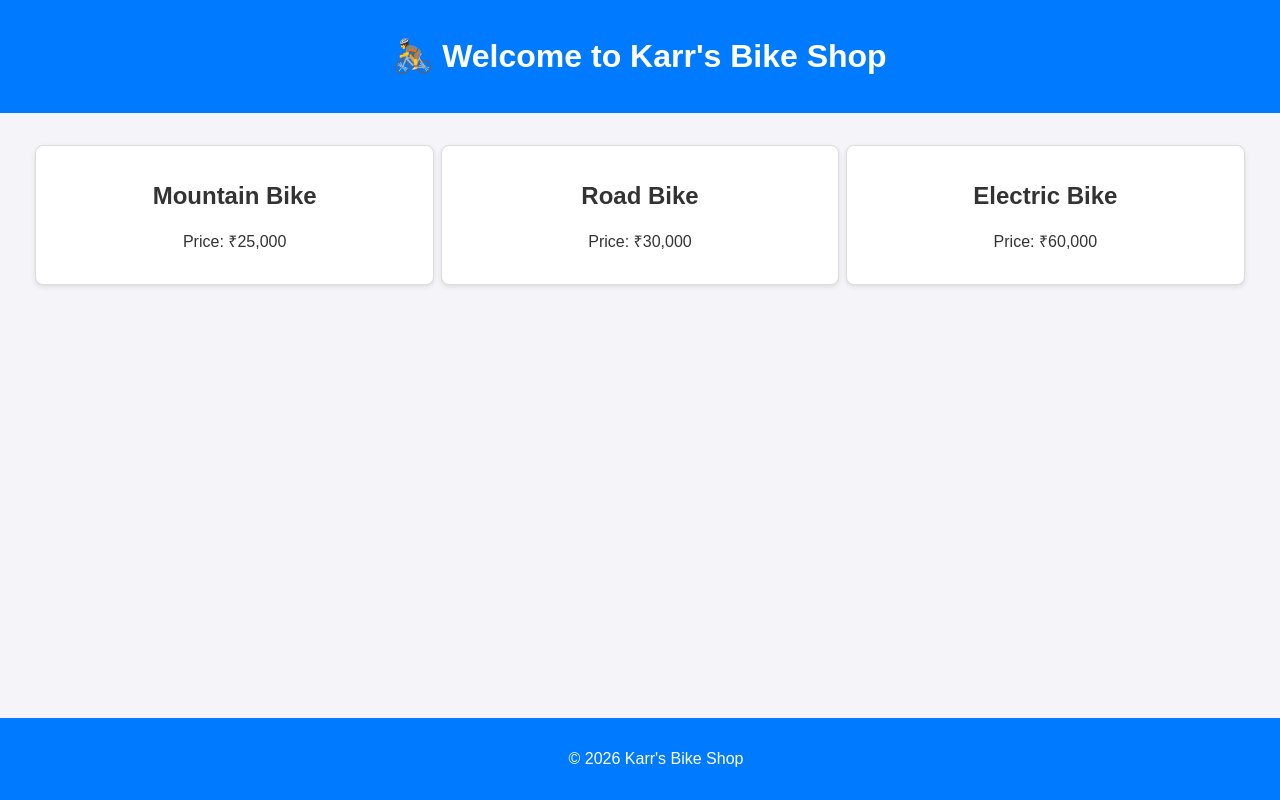
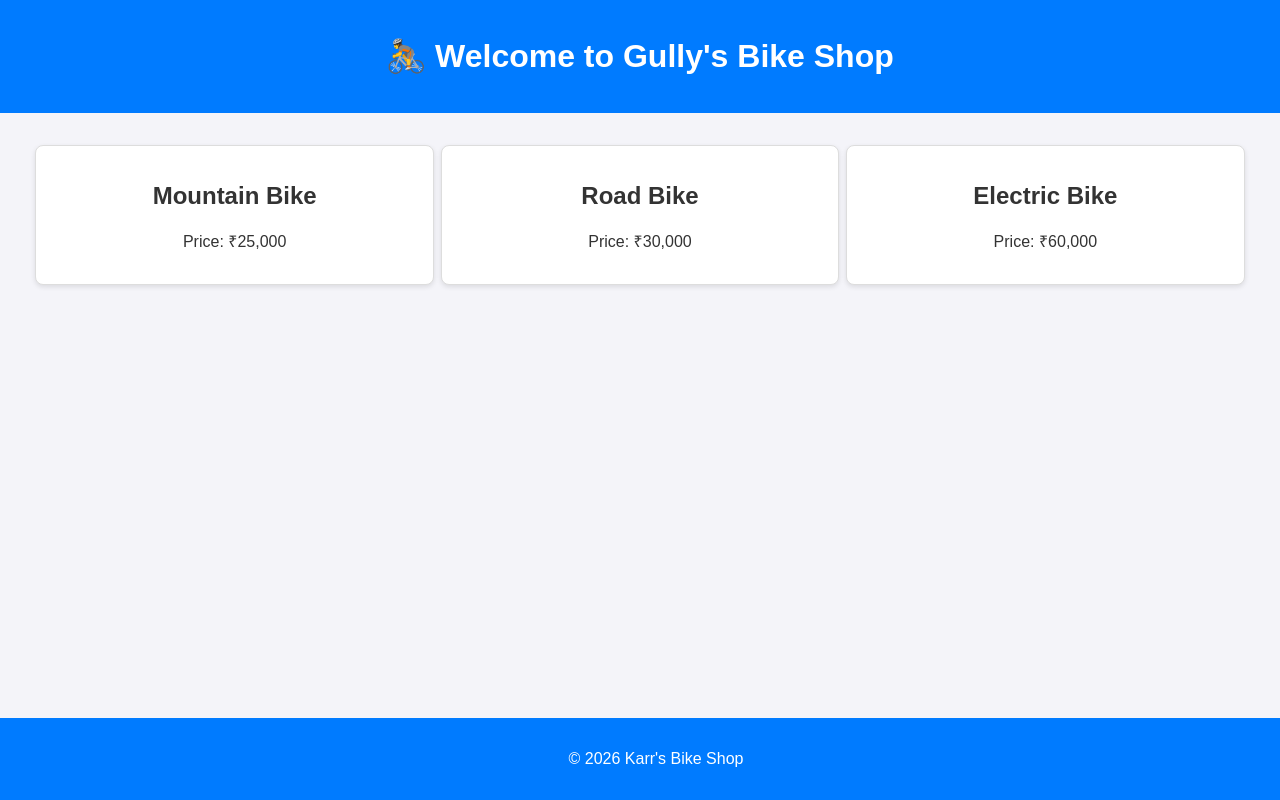
Before and after one commit to KarthikRajan/bikeshop, a website: page views/index.html in a window 1280 px wide. Drawn offline with Linux system fonts and the light colour scheme.

```diff
--- a/views/index.html
+++ b/views/index.html
@@ -8,7 +8,7 @@
 </head>
 <body>
   <header>
-    <h1>🚴 Welcome to Karr's Bike Shop</h1>
+    <h1>🚴 Welcome to Gully's Bike Shop</h1>
   </header>
   <main>
     <section class="bikes">
```
